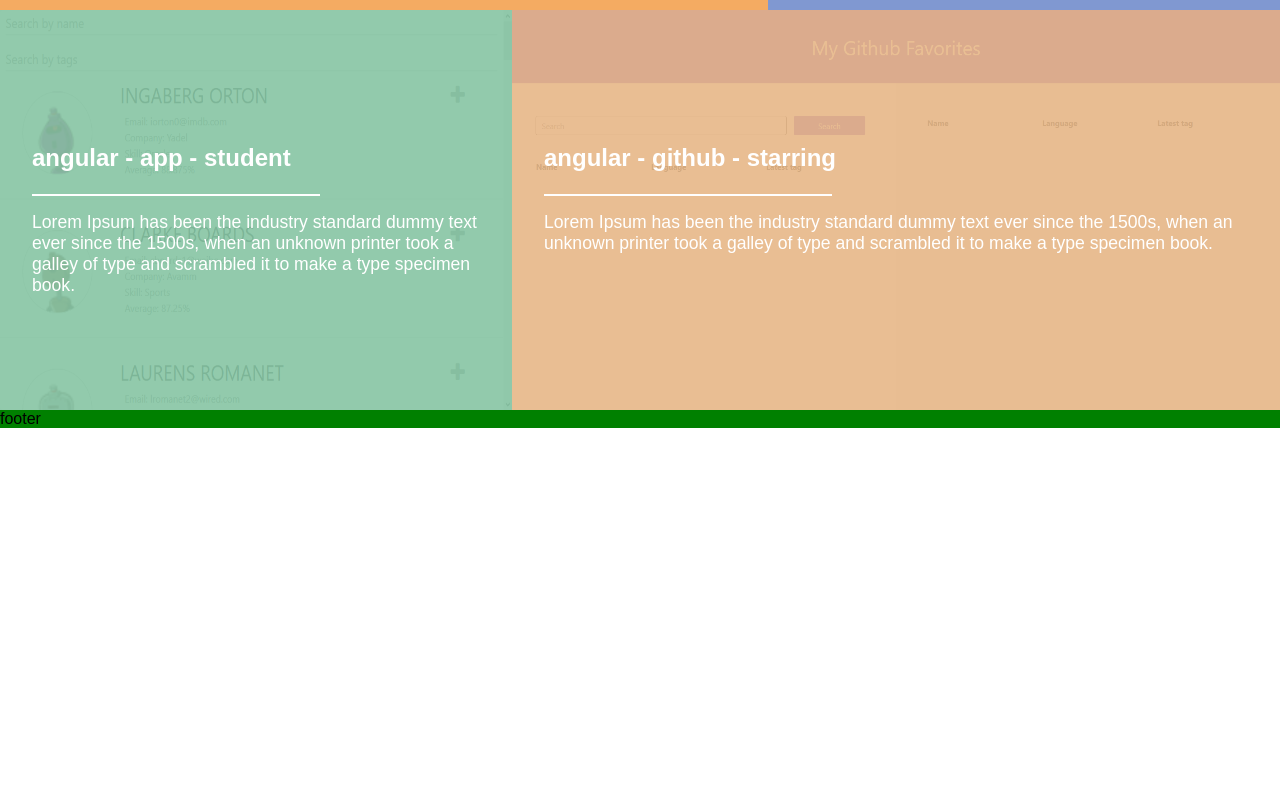
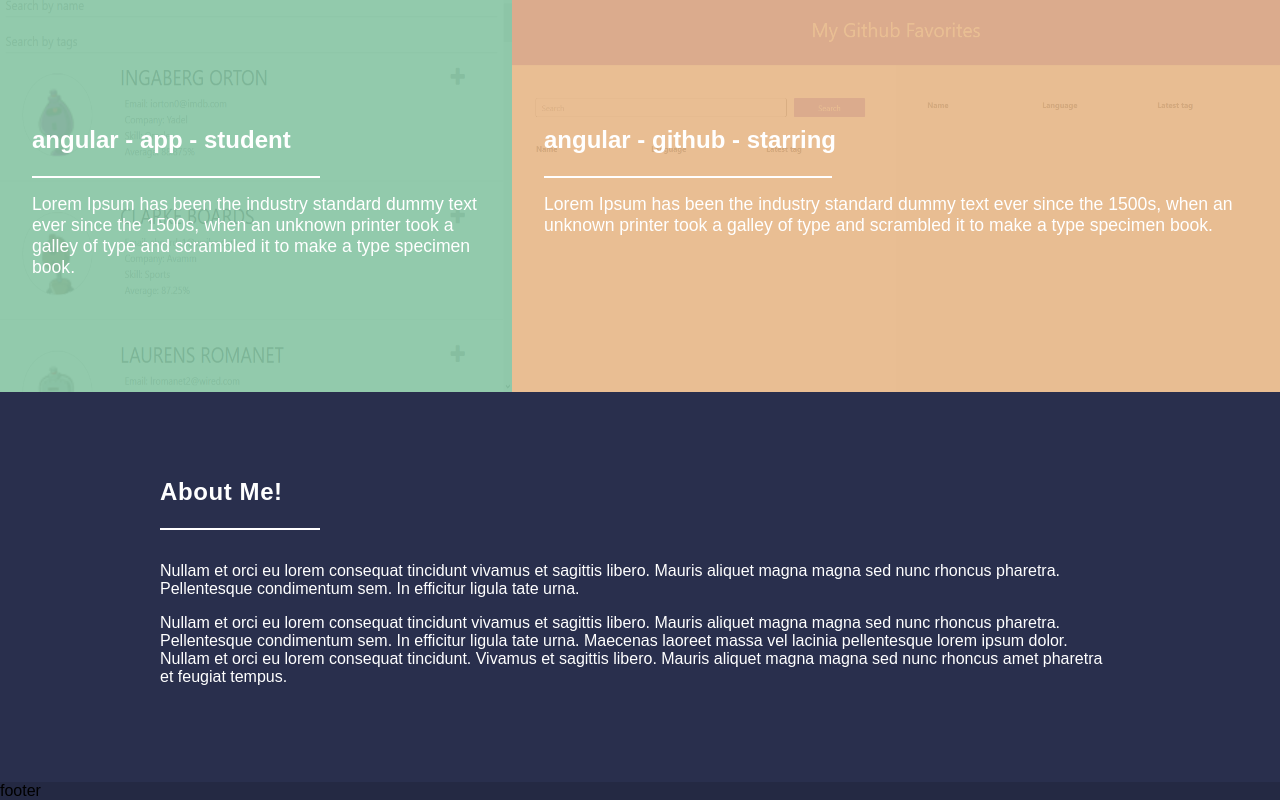
Before and after one commit to kc-leung/eportfolio, a React (Create React App) app: page / in a window 1280 px wide. Shown: the part 1488-2288 px from the top of the page. Before the commit the page ends 1916 px from the top, so only its background shows below. Built offline with nearby package versions, Linux system fonts and the light colour scheme.

Commit message:
about page

```diff
--- a/src/components/About/About.js
+++ b/src/components/About/About.js
@@ -3,6 +3,26 @@
 
 export default class About extends Component {
   render() {
-    return <div className="aboutContainer">About page</div>;
+    return (
+      <div className="aboutContainer">
+        <div className="title">About Me!</div>
+        <div className="content">
+          <p>
+            Nullam et orci eu lorem consequat tincidunt vivamus et sagittis
+            libero. Mauris aliquet magna magna sed nunc rhoncus pharetra.
+            Pellentesque condimentum sem. In efficitur ligula tate urna.
+          </p>
+          <p>
+            Nullam et orci eu lorem consequat tincidunt vivamus et sagittis
+            libero. Mauris aliquet magna magna sed nunc rhoncus pharetra.
+            Pellentesque condimentum sem. In efficitur ligula tate urna.
+            Maecenas laoreet massa vel lacinia pellentesque lorem ipsum dolor.
+            Nullam et orci eu lorem consequat tincidunt. Vivamus et sagittis
+            libero. Mauris aliquet magna magna sed nunc rhoncus amet pharetra et
+            feugiat tempus.
+          </p>
+        </div>
+      </div>
+    );
   }
 }
--- a/src/components/About/About.scss
+++ b/src/components/About/About.scss
@@ -1,4 +1,20 @@
 .aboutContainer {
+  padding: 5rem 10rem;
+  display: flex;
+  flex-direction: column;
+  justify-content: center;
   background-size: cover;
-  background-color: #242943;
+  background-color: #292f4d;
+  color: white;
+
+  .title {
+    height: 3.5rem;
+    width: 10rem;
+    margin-bottom: 1rem;
+    font-size: 1.5rem;
+    font-weight: 600;
+    line-height: 1.65;
+    letter-spacing: 0.025em;
+    border-bottom: 0.15rem solid white;
+  }
 }
--- a/src/components/Footer/Footer.scss
+++ b/src/components/Footer/Footer.scss
@@ -1,3 +1,3 @@
 .footerContainer {
-  background-color: green;
+  background-color: #242943;
 }
--- a/src/components/Main/Main.js
+++ b/src/components/Main/Main.js
@@ -12,8 +12,8 @@
     return (
       <div className="mainContainer">
         <Landing />
+        <Projects />
         <About />
-        <Projects />
         <Footer />
       </div>
     );
--- a/src/components/Navbar/Navbar.scss
+++ b/src/components/Navbar/Navbar.scss
@@ -4,7 +4,7 @@
   display: grid;
   grid-template-columns: 1fr 1fr 1fr 1fr;
   border-radius: 0.35em;
-  box-shadow: inset 0px 0px 1px 1px white;
+  box-shadow: inset 0px 0px 0.15rem 0.15rem white;
 
   .navbarItem {
     display: flex;
--- a/src/data/contants.js
+++ b/src/data/contants.js
@@ -65,4 +65,4 @@
   },
 ];
 
-export const navbarArray = ['HOME', 'ABOUT', 'PROJECTS', 'CONTACTS'];
+export const navbarArray = ['HOME', 'PROJECTS', 'ABOUT', 'CONTACTS'];
```
